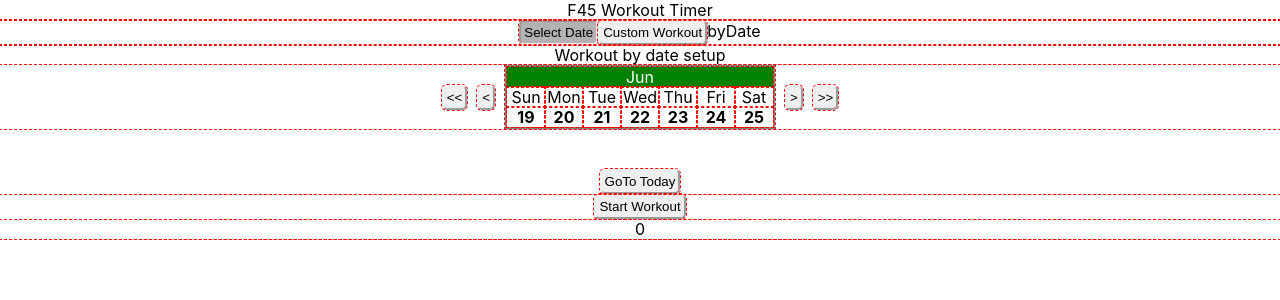
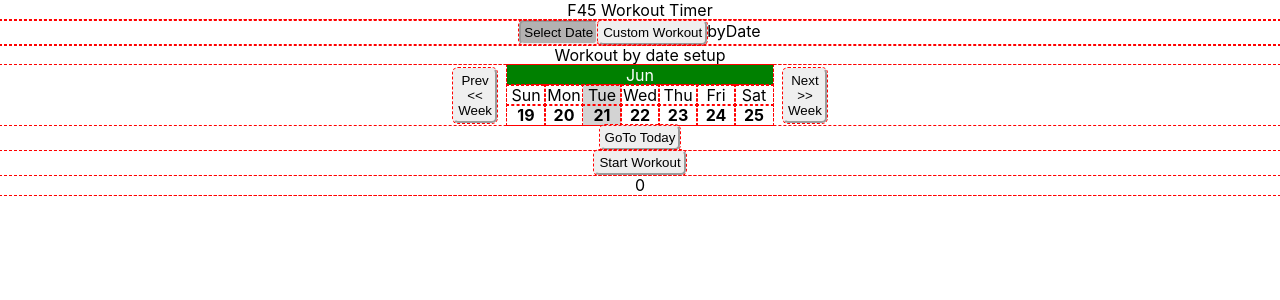
Before and after one commit to began91/f45timer, a React (Create React App) app: page / in a window 1280 px wide. Shown: the top 300 px of the page. Built offline with nearby package versions, Linux system fonts and the light colour scheme.

Commit message:
Refactored date row section

```diff
--- a/src/components/DatePicker.css
+++ b/src/components/DatePicker.css
@@ -1,4 +1,4 @@
-#dateRow {
+#dateSection {
     display: flex;
     justify-content: center;
     align-items: center;
--- a/src/components/DatePicker.js
+++ b/src/components/DatePicker.js
@@ -3,20 +3,26 @@
 import DaySquare from './DaySquare';
 
 export default function DatePicker(props) {
-    const [displayCalendar,setDisplayCalendar] = useState(false);
+    // const [displayCalendar,setDisplayCalendar] = useState(false);
     const [date, setDate] = useState(new Date());
 
-    const changeDay = (e) => {
+    // const changeDay = (e) => {
+    //     const newDate = new Date(date);
+    //     newDate.setDate(newDate.getDate()+ +e.target.value);
+    //     setDate(newDate);
+    // }
+
+    const changeWeek = (e) => {
         const newDate = new Date(date);
-        newDate.setDate(newDate.getDate()+ +e.target.value);
-        setDate(newDate);
+        newDate.setDate(newDate.getDate()+ 7*+e.target.value);
+        setDate(newDate)
     }
 
-    const changeMonth = (e) => {
-        const newDate = new Date(date);
-        newDate.setMonth(newDate.getMonth()+ +e.target.value);
-        setDate(newDate)
-    }
+    // const changeMonth = (e) => {
+    //     const newDate = new Date(date);
+    //     newDate.setMonth(newDate.getMonth()+ +e.target.value);
+    //     setDate(newDate)
+    // }
 
     const setToday = (e) => {
         setDate(new Date())
@@ -40,39 +46,56 @@
         flex: daysInMonth2+ ' 1 0'
     };
 
+    const yearDisplay = week.map(day=>{
+        return day.getFullYear()===currentYear ?
+        '' :
+        (<div>
+            {day.toLocaleString(undefined,{year:'numeric'})}
+        </div>);
+    });
+
+    const splitWeek = !week.every(day=>day.getMonth()===date.getMonth());
+
     return (
         <div id="DatePicker">
+            <div id="dateSection">
+                <button id='backWeek' value={-1} onClick={changeWeek}>
+                    Prev<br/>
+                    &lt;&lt;<br/>
+                    Week
+                </button>
+
                 <div id="dateRow">
-                <button id='backMonth' value={-1} onClick={changeMonth}>&lt;&lt;</button>
-            <button id='backDay' value={-1} onClick={changeDay}>&lt;</button>
-            <div id="dateSquare" onClick={()=>setDisplayCalendar(true)}>
-                {week.every(day=>day.getMonth()===date.getMonth()) ?
-                (<div className="month" id="month">
-                    {date.toLocaleString(undefined,{month:'short'})}
-                </div>):
-                (<div id="monthRow">
+                    <div id='monthRow'>
                         <div className="month" id="month1" style={styleMonth1}>
                             {week[0].toLocaleString(undefined,{month:'short'})}
+                            {yearDisplay[0]}
                         </div>
-                    <div className="month" id="month2" style={styleMonth2}>
+                        {splitWeek?
+                        (<div className="month" id="month2" style={styleMonth2}>
                             {week[6].toLocaleString(undefined,{month:'short'})}
+                            {yearDisplay[6]}
+                        </div>):''}
                     </div>
-                </div>)}
 
                     <div id="week">
-                    {week.map(day=>(
-                        <DaySquare key={day.getDay()} date={day} />
-                    ))}
+                        {week.map(day => {
+                            const activeDay = day.getDay()===date.getDay() ? 'active-day' : '';
+                            return (
+                                <DaySquare key={day.getDay()} date={day} activeDay={activeDay} setDate={setDate}/>
+                            )
+                        })}
                     </div>
 
-                {/* <DaySquare date={date} /> */}
-
                 </div>
-            <button id='nextDay' value={1} onClick={changeDay}>&gt;</button>
-            <button id='nextMonth' value={1} onClick={changeMonth}>&gt;&gt;</button>
+                <button id='nextWeek' value={1} onClick={changeWeek}>
+                    Next<br/>
+                    &gt;&gt;<br/>
+                    Week
+                </button>
             </div>
 
-            <br/>
+            {/* <br/>
             {displayCalendar?
             (
                 <div className="calendar">
@@ -80,7 +103,7 @@
                 </div>
             ) :
             ('')}
-            <br/>
+            <br/> */}
             <button onClick={setToday}>GoTo Today</button>
         </div>
     )
--- /dev/null
+++ b/src/components/DaySquare.css
@@ -0,0 +1,3 @@
+.active-day {
+    background-color: lightgray;
+}
--- a/src/components/DaySquare.js
+++ b/src/components/DaySquare.js
@@ -1,21 +1,17 @@
 import React from 'react';
+import './DaySquare.css'
 
 export default function DaySquare(props) {
     const date = props.date;
-    const currentYear = new Date().getFullYear()
+    // const currentYear = new Date().getFullYear()
     return (
-        <div id="daySquare">
+        <div className={props.activeDay + ' daySquare'} onClick={()=>props.setDate(new Date(date))}>
             <div id="weekday">
                 {date.toLocaleString(undefined,{weekday: 'short'})}
             </div>
             <div id="day">
                 {date.toLocaleString(undefined,{day:'numeric'})}
             </div>
-                    {date.getFullYear() !== currentYear ?
-                    (<div id='year'>
-                        {date.toLocaleString(undefined,{year: 'numeric'})}
-                    </div>):
-                    (<></>)}
         </div>
     )
 }
```
Lines whose indentation alone changed are shown as unchanged.
